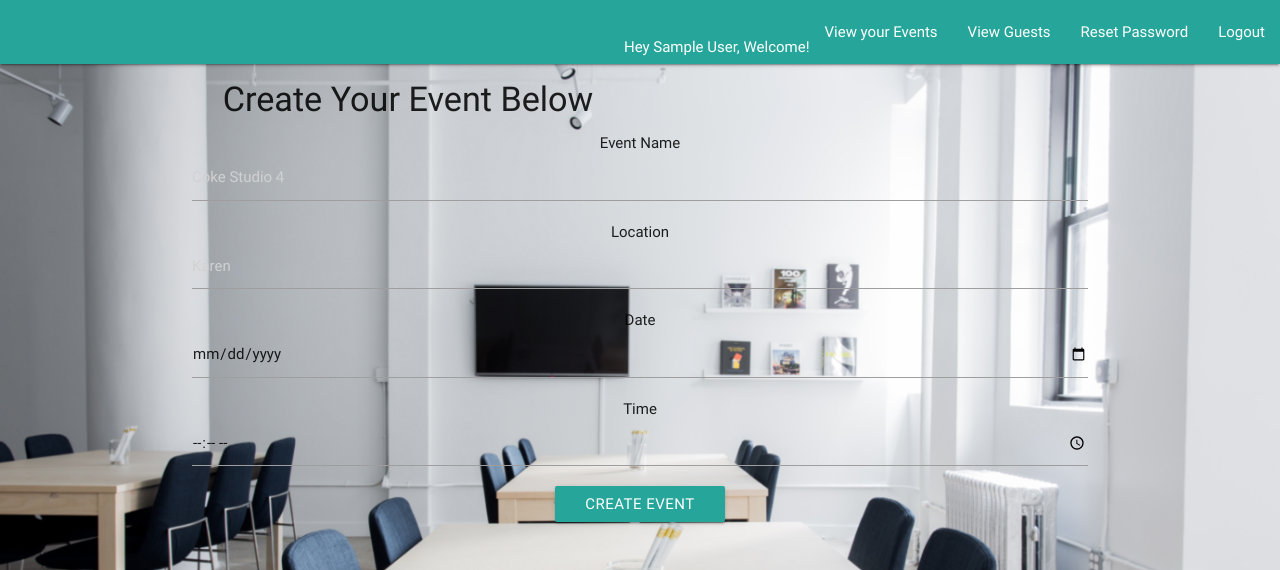
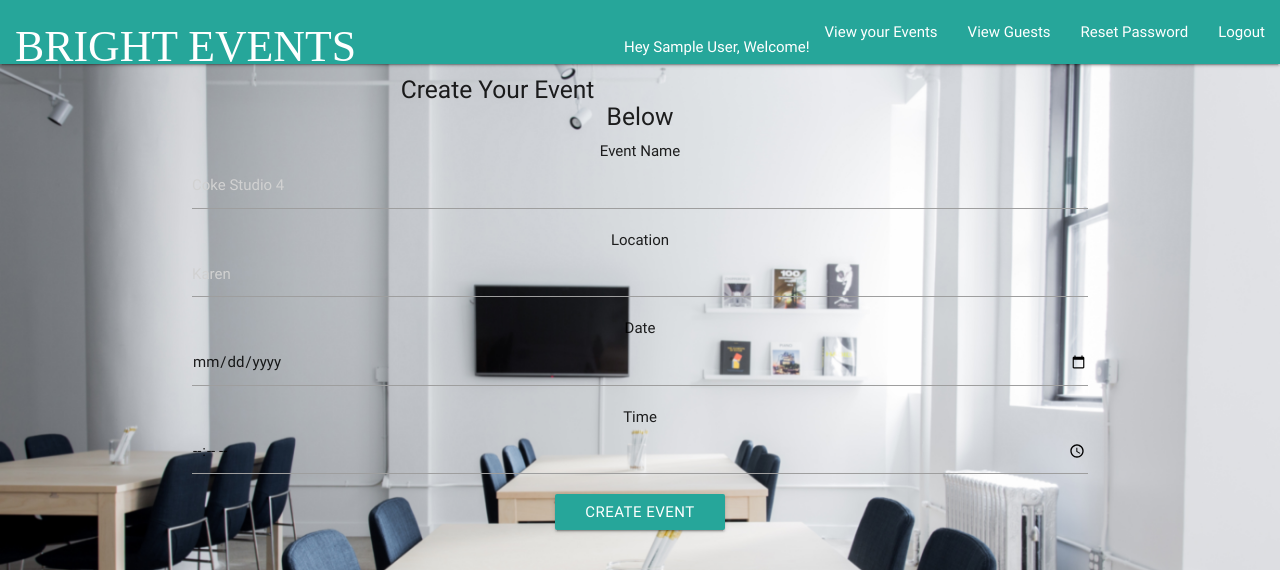
Before and after one commit to Mwiberi/bright-events, a Flask app: page / in a window 1280 px wide. Shown: the top 570 px of the page. Run offline with Flask 2, Linux system fonts and the light colour scheme; the visitor is signed in with stand-in values (Sample User, id 1); some libraries are stand-ins or nearby versions.

Commit message:
adding a navigation button to the pages

```diff
--- a/app/templates/guests.html
+++ b/app/templates/guests.html
@@ -37,7 +37,10 @@
         <li><a href='/brightEvents/api/v1/auth/reset_password'>Reset Password</a>
         <li><a href='/brightEvents/api/v1/auth/logout'>Logout</a>
 
- </ul>
+      </ul>
+      <ul>
+    <li><a href='/'><h3 class="center-align"> BRIGHT EVENTS </h3></a>
+    </ul>
     </div>
   </nav>
 
--- a/app/templates/index.html
+++ b/app/templates/index.html
@@ -46,7 +46,11 @@
         <li><a href='/brightEvents/api/v1/auth/reset_password'>Reset Password</a>
         <li><a href='/brightEvents/api/v1/auth/logout'>Logout</a>
 
- </ul>
+    </ul>
+    <ul>
+    <li><a href='/'><h3 class="center-align"> BRIGHT EVENTS </h3></a>
+    </ul>
+
     </div>
   </nav>
 
@@ -55,7 +59,7 @@
       <div class="container valign center">
             <div class="column">
             <form action="/brightEvents/api/v1/events" method="POST">
-        <div><h4>Create Your Event Below</h4>
+        <div><h5>Create Your Event Below</h5>
         </div>
         <div class="#ff3d00 deep-orange accent-3">
           {% for message in get_flashed_messages() %}
--- a/app/templates/reset_password.html
+++ b/app/templates/reset_password.html
@@ -38,6 +38,9 @@
         <li><a href='/brightEvents/api/v1/auth/logout'>Logout</a>
 
       </ul>
+      <ul>
+    <li><a href='/'><h3 class="center-align"> BRIGHT EVENTS </h3></a>
+    </ul>
     </div>
   </nav>
 
--- a/app/templates/rsvp.html
+++ b/app/templates/rsvp.html
@@ -40,6 +40,9 @@
         <li><a href='/brightEvents/api/v1/auth/reset_password'>Reset Password</a>
         <li><a href='/brightEvents/api/v1/auth/logout'>Logout</a>
      </ul>
+     <ul>
+    <li><a href='/'><h3 class="center-align"> BRIGHT EVENTS </h3></a>
+    </ul>
     </div>
   </nav>
 
--- a/app/templates/userEvents.html
+++ b/app/templates/userEvents.html
@@ -37,7 +37,11 @@
         <li><a href='/brightEvents/api/v1/auth/reset_password'>Reset Password</a>
         <li><a href='/brightEvents/api/v1/auth/logout'>Logout</a>
 
- </ul>
+      </ul>
+      <ul>
+    <li><a href='/'><h3 class="center-align"> BRIGHT EVENTS </h3></a>
+    </ul>
+
     </div>
   </nav>
 
--- a/app/views.py
+++ b/app/views.py
@@ -259,6 +259,7 @@ def update_event(eventID):
     event[0]['eventName'] = request.form.get('eventName', event[0]['eventName'])
     event[0]['location'] = request.form.get('location', event[0]['location'])
     event[0]['date'] = request.form.get('date', event[0]['date'])
+    event[0]['time'] = request.form.get('time', event[0]['time'])
     #return jsonify({'event': event[0]})
     return jsonify(events), 201 #code for updated successfully
 
```
